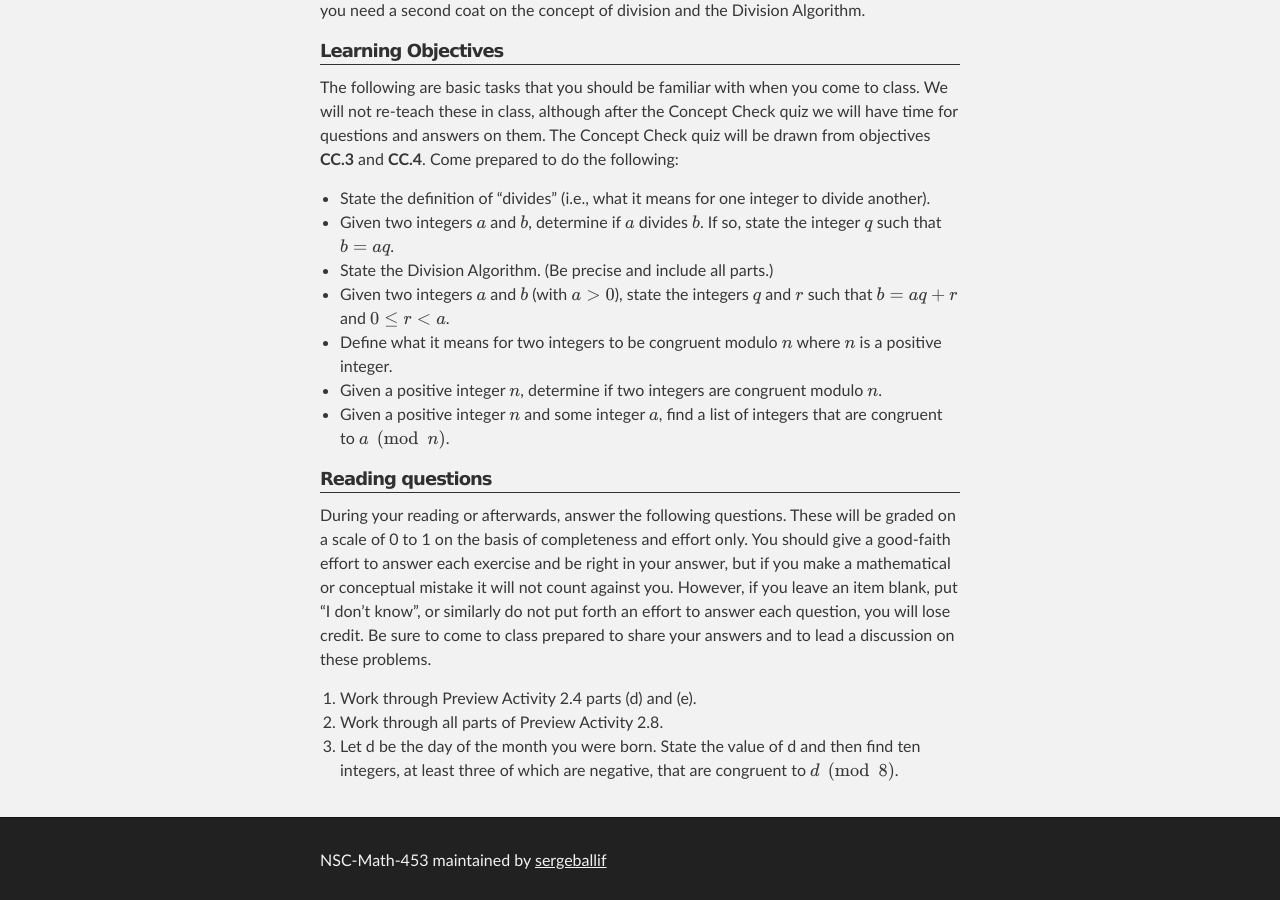
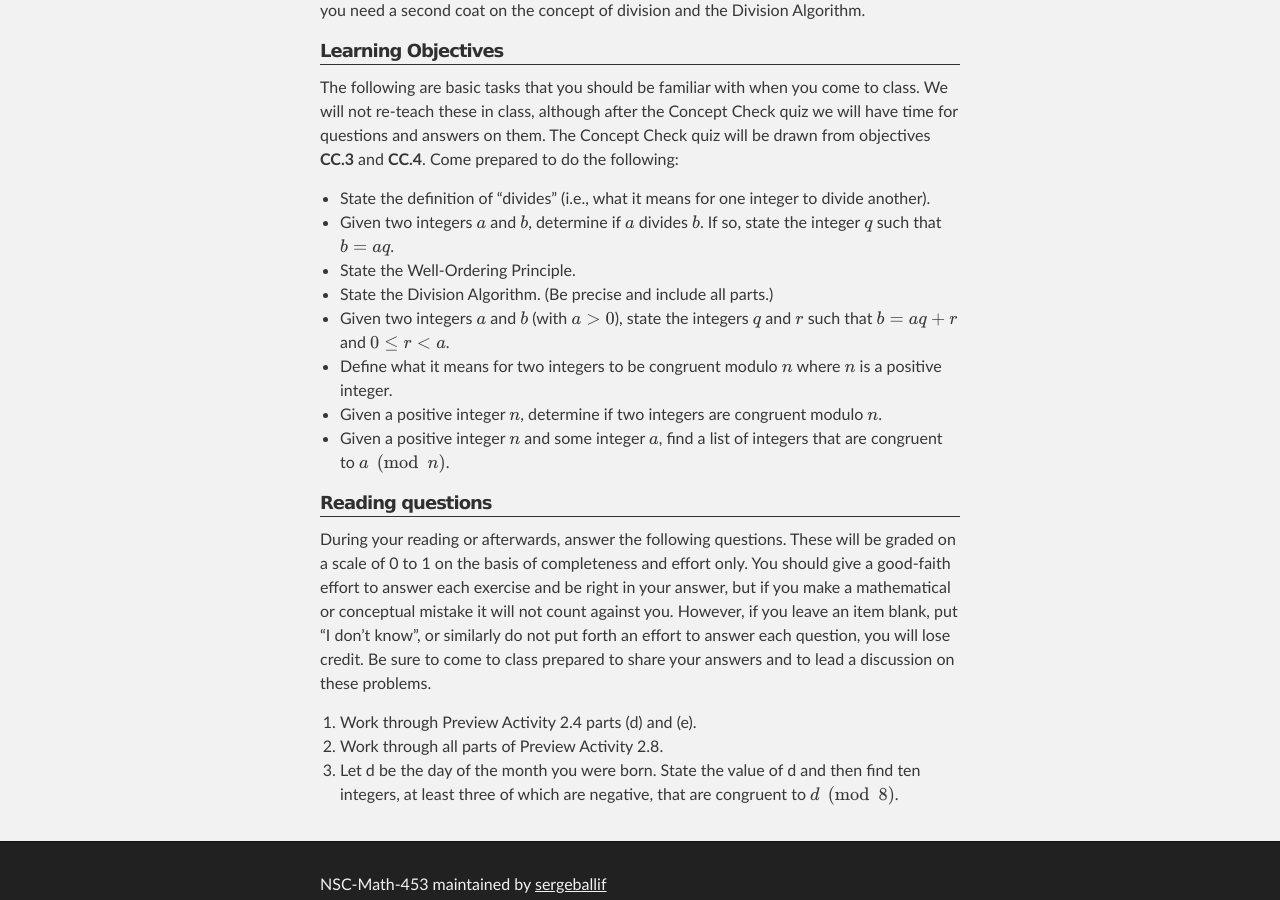
Before and after one commit to sergeballif/NSC-Math-453, a Jekyll site: the page built from GP3.md, in a window 1280 px wide and 900 px high, scrolled down 611 px. Built offline with Jekyll 4.4.1, drawn with Linux system fonts in a browser that asks for light colours; formulas are drawn with MathJax 3.

Commit message:
Update GP3.md

```diff
--- a/GP3.md
+++ b/GP3.md
@@ -18,6 +18,7 @@ The following are basic tasks that you should be familiar with when you come to
 
 + State the definition of “divides” (i.e., what it means for one integer to divide another).
 + Given two integers $a$ and $b$, determine if $a$ divides $b$. If so, state the integer $q$ such that $b = aq$.
++ State the Well-Ordering Principle.
 + State the Division Algorithm. (Be precise and include all parts.)
 + Given two integers $a$ and $b$ (with $a > 0$), state the integers $q$ and $r$ such that $b=aq+r$ and $0\le r<a$.
 + Define what it means for two integers to be congruent modulo $n$ where $n$ is a positive integer.
```
